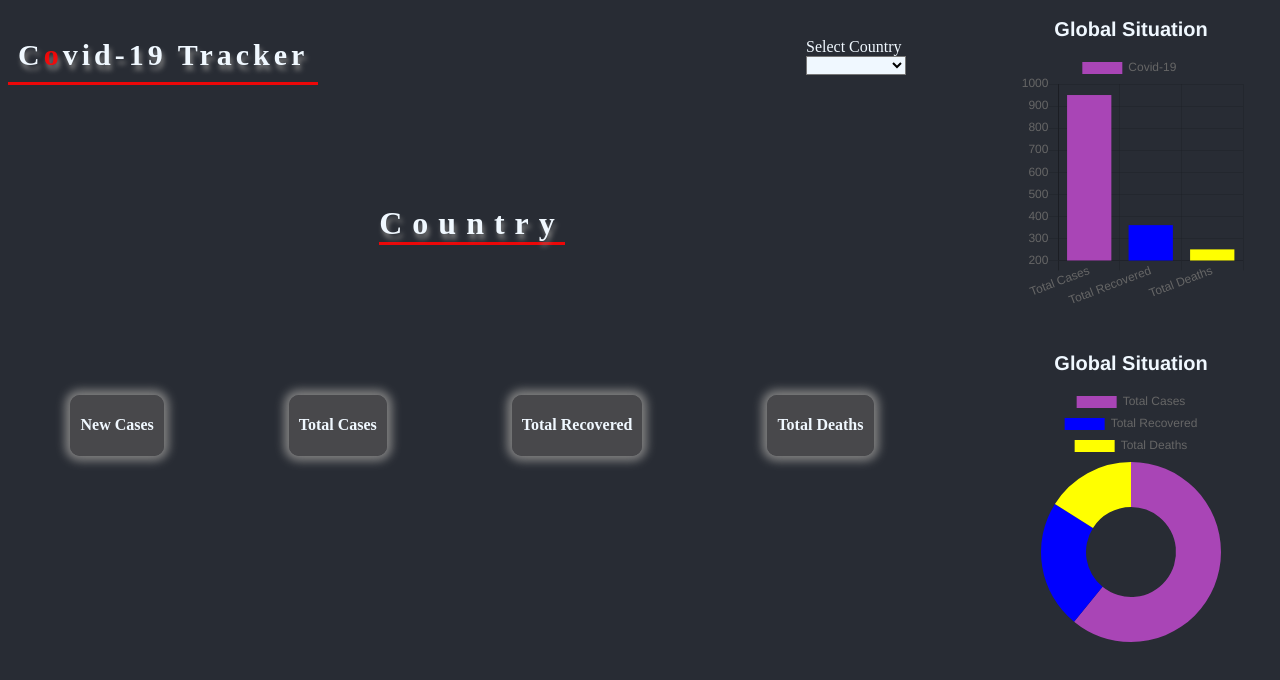
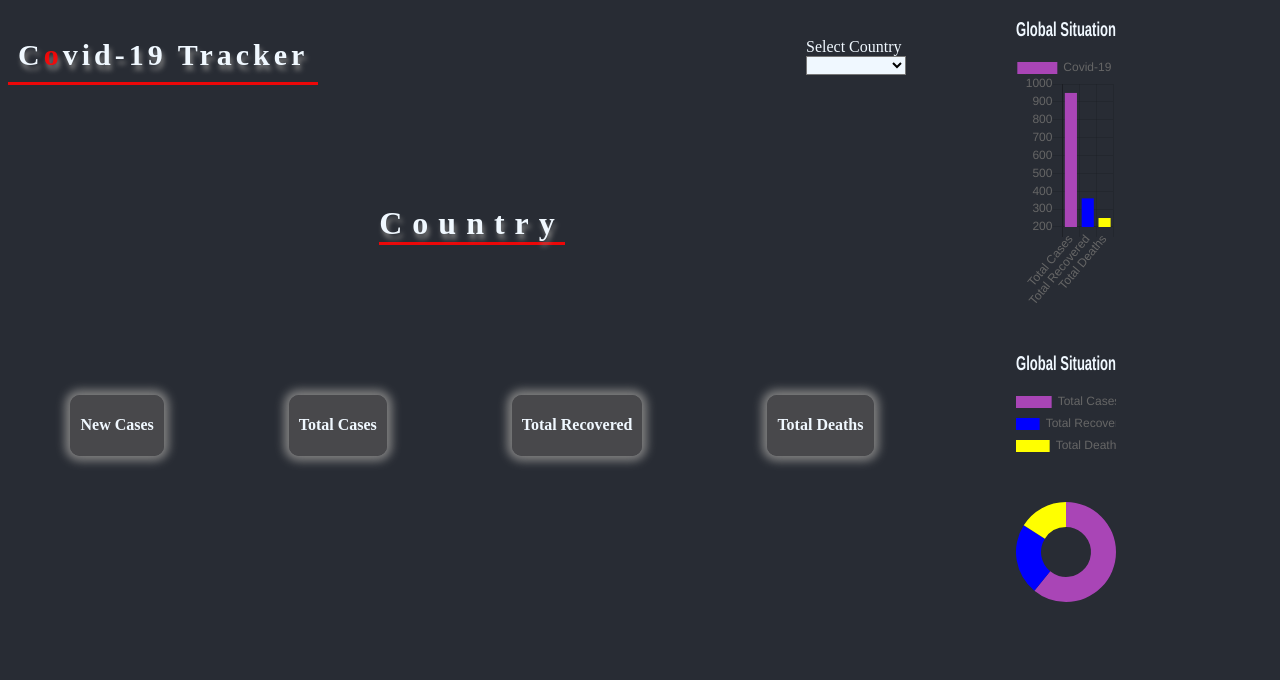
Before and after one commit to srehanpk/covid19-app, a React (Create React App) app: page / in a window 1280 px wide. Shown: the top 680 px of the page. Built offline with nearby package versions, Linux system fonts and the light colour scheme.

Commit message:
Update App.css

```diff
--- a/src/App.css
+++ b/src/App.css
@@ -87,7 +87,7 @@ body {
   font-size: 30px;
   background-color: transparent;
   height: 300px;
-  width: 90%;
+  width: max-content;
   /* margin: 50px auto; */
   border-radius: 20px;
 }
```
